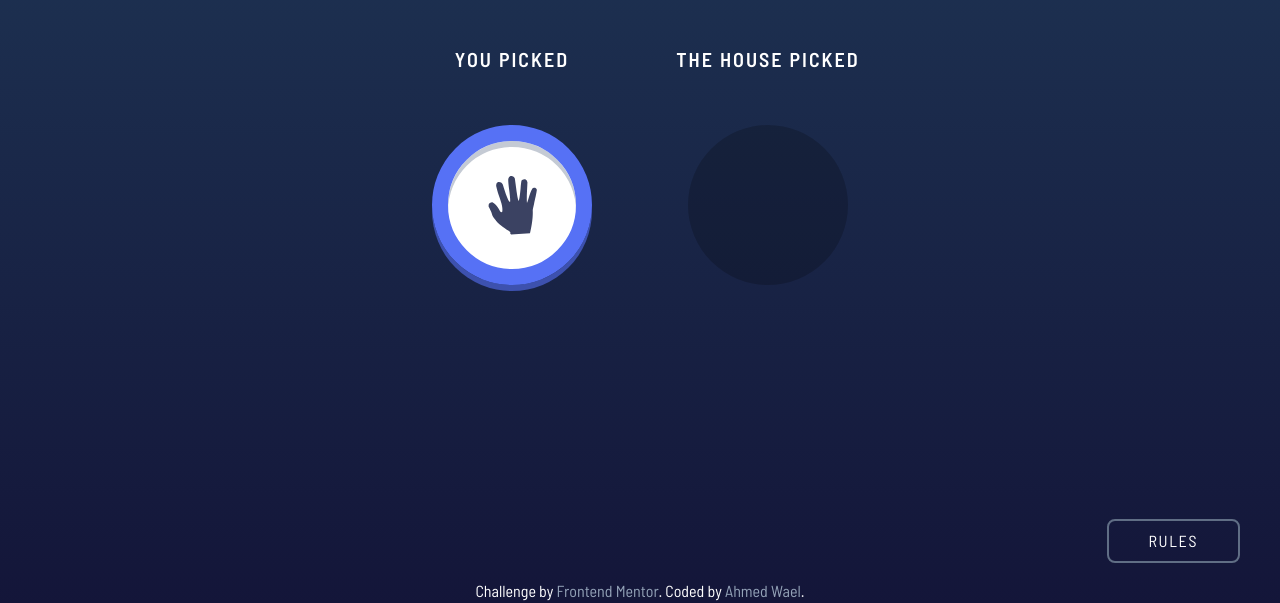
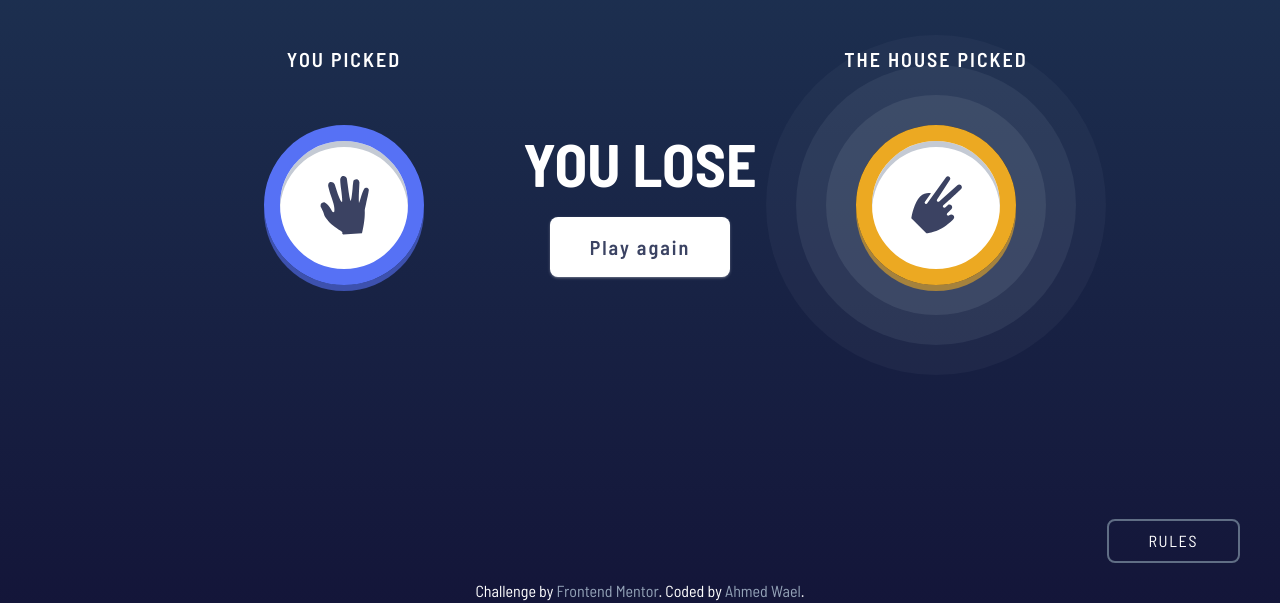
Before and after one commit to JAHMD/Rock_Paper_Scissors, a website: page index.html in a window 1280 px wide. Both pictures are taken after a click on the element 528 px from the left and 323 px from the top of the page. Shown: the part 197-800 px from the top of the page. Drawn offline with Linux system fonts and the light colour scheme.

Commit message:
play the game then get the results

```diff
--- a/index.html
+++ b/index.html
@@ -12,16 +12,16 @@
     />
     <title>Frontend Mentor | Rock, Paper, Scissors</title>
     <link rel="stylesheet" href="./public/styles.css" />
-    <script
+    <!-- <script
       src="https://kit.fontawesome.com/f1c1c1e611.js"
       crossorigin="anonymous"
-    ></script>
+    ></script> -->
     <script src="./public/index.js" defer></script>
   </head>
-  <body class="font-pacifico">
+  <body class="font-pacifico relative">
     <!-- main section -->
     <main
-      class="w-full h-screen bg-gradient-to-t from-background-from to-background-to p-10 relative select-none"
+      class="w-full min-h-screen p-10 bg-gradient-to-t from-background-from to-background-to relative select-none"
     >
       <section class="game">
         <header
@@ -94,21 +94,24 @@
         </section>
         <section
           id="result-section"
-          class="result-section mt-32 justify-center items-center gap-24 hidden"
+          class="result-section mt-32 justify-center items-center flex-wrap gap-24 hidden"
         >
           <div class="selected-item-holder">
             <h2 class="selected-item-title">You picked</h2>
           </div>
-          <div id="result" class="w-60 hidden">
-            <h2 class="font-bold uppercase text-white text-6xl">You lose</h2>
+          <div id="result-container" class="w-full md:w-60 order-last hidden">
+            <h2
+              class="font-bold uppercase text-white text-6xl text-center"
+              data-result
+            ></h2>
             <button
-              id="again-btn"
+              data-again-btn
               class="block mt-6 mx-auto py-4 px-10 rounded-lg text-xl font-semibold tracking-widest text-neutral-darkText hover:text-red-500 bg-white shadow shadow-white/30 transition-colors duration-200"
             >
               Play again
             </button>
           </div>
-          <div class="selected-item-holder">
+          <div class="selected-item-holder md:order-last">
             <h2 class="selected-item-title">The house picked</h2>
           </div>
         </section>
@@ -144,7 +147,7 @@
       </section>
     </main>
     <!-- footer -->
-    <footer class="text-white absolute bottom-0 left-0 w-full text-center">
+    <footer class="absolute bottom-0 left-0 w-full text-white text-center">
       <div class="">
         Challenge by
         <a
--- /dev/null
+++ b/notes.txt
@@ -0,0 +1,5 @@
+- score value
+- click outside the rules to close
+- fix the mobile view
+- try to add some animations
+- refoctor you code
--- a/public/index.js
+++ b/public/index.js
@@ -1,8 +1,10 @@
 const gameContainer = document.getElementById("game-container");
-const gameOptins = document.querySelectorAll(".game-item");
+const gameItems = document.querySelectorAll(".game-item");
 // result
 const resultSection = document.getElementById("result-section");
-const selectedItemHolder = document.querySelectorAll(".selected-item-holder");
+const selectedItemHolders = document.querySelectorAll(".selected-item-holder");
+const resultContainer = document.getElementById("result-container");
+const againBtn = document.querySelector("[data-again-btn]");
 // rules
 const rulesSection = document.getElementById("rules-section");
 const rulesBtn = document.getElementById("rules-btn");
@@ -12,25 +14,97 @@ const closeRulesBtn = document.getElementById("close-rules-btn");
 rulesBtn.addEventListener("click", rulesSectionHandler);
 // close rules section
 closeRulesBtn.addEventListener("click", rulesSectionHandler);
-// start the game
-gameOptins.forEach((option) => {
-  option.addEventListener("click", () => {
-    gameContainer.style.display = "none";
-    resultSection.classList.add("active");
-    resultSectionHandler.bind(option, option)();
-  });
-});
 
-// functions secton
+startTheGame();
+
+againBtn.addEventListener("click", restartTheGame);
+
+// functions section -----------------------------------------------
 function rulesSectionHandler() {
   rulesSection.classList.toggle("active");
 }
 
-function resultSectionHandler(selectedItem) {
-  selectedItemHolder[0].innerHTML += `
-    <div class="result-item item absolute shadow-primary-${selectedItem.dataset.item}To/60">
-      <span class="icon-holder border-primary-${selectedItem.dataset.item}To">
-        <img src="./images/icon-${selectedItem.dataset.item}.svg" alt="${selectedItem.dataset.item} icon" />
+function startTheGame() {
+  gameItems.forEach((item) => {
+    item.addEventListener("click", () => {
+      gameContainer.style.display = "none";
+      resultSection.classList.add("active");
+      getSelectedItems.bind(item)();
+    });
+  });
+}
+
+function getSelectedItems() {
+  const selectedItemsObj = {};
+  const mySelection = this.dataset.item;
+  selectedItemsObj[0] = mySelection;
+  selectedItemsObj[1] = getRandomItem();
+  resultSectionHandler(selectedItemsObj);
+  setTimeout(() => {
+    showResult(getResult(selectedItemsObj));
+  }, 500);
+}
+
+function resultSectionHandler(selectedItems = {}) {
+  selectedItemHolders.forEach((holder, i) => {
+    holder.innerHTML += `
+    <div class="result-item item absolute shadow-primary-${selectedItems[i]}To/60">
+      <span class="icon-holder border-primary-${selectedItems[i]}To">
+        <img src="./images/icon-${selectedItems[i]}.svg" alt="${selectedItems[i]} icon" />
       </span>
     </div>`;
+  });
 }
+
+function getRandomItem() {
+  const items = ["paper", "scissors", "rock"];
+  let j = Math.floor(Math.random() * items.length);
+  return items[j];
+}
+
+function getResult(selectedItems = {}) {
+  const rules = {
+    s: "p",
+    p: "r",
+    r: "s",
+  };
+  const mySelection = selectedItems[0][0];
+  const theOtherSelection = selectedItems[1][0];
+  if (mySelection === theOtherSelection) return `d`;
+  // if (mySelection === "s" && theOtherSelection === "p") return true;
+  // else if (mySelection === "r" && theOtherSelection === "s") return true;
+  // else if (mySelection === "p" && theOtherSelection === "r") return true;
+  // else return false;
+  for (let [key, val] of Object.entries(rules)) {
+    if (key === mySelection && val === theOtherSelection) return true;
+  }
+  return false;
+}
+
+function showResult(resultState) {
+  const resultValue = document.querySelector("[data-result]");
+  let value = "";
+  console.log(selectedItemHolders[1]);
+  if (resultState === "d") value = `Draw`;
+  else {
+    if (resultState) {
+      value = `You win`;
+      selectedItemHolders[0].classList.add("winner");
+    } else {
+      value = `You lose`;
+      selectedItemHolders[1].classList.add("winner");
+    }
+  }
+  resultValue.textContent = value;
+  resultContainer.classList.remove("hidden");
+}
+// !needs to be refactored
+function restartTheGame() {
+  selectedItemHolders.forEach((holder) => {
+    holder.classList.remove("winner");
+    holder.querySelector(".result-item")?.remove();
+  });
+  resultContainer.classList.add("hidden");
+  gameContainer.style.display = "block";
+  resultSection.classList.remove("active");
+}
--- a/src/styles.css
+++ b/src/styles.css
@@ -22,7 +22,7 @@
   .selected-item-title {
     @apply font-semibold text-xl tracking-widest uppercase absolute -top-1/2 left-1/2 -translate-x-1/2 text-white whitespace-nowrap;
   }
-  .winner {
+  .selected-item-holder.winner {
     box-shadow: 0 0 0 30px hsl(217deg 16% 45% / 30%),
       0 0 0 60px hsl(217deg 16% 45% / 20%), 0 0 0 90px hsl(217deg 16% 45% / 10%);
   }
```
Also changed, not shown: public/styles.css.
